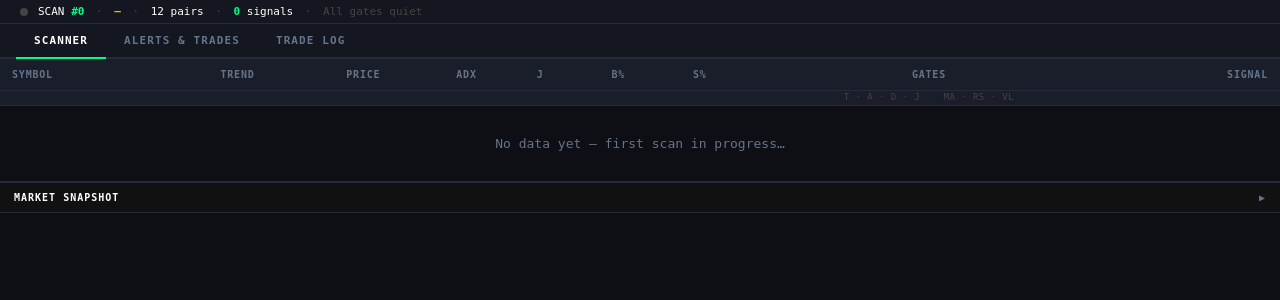
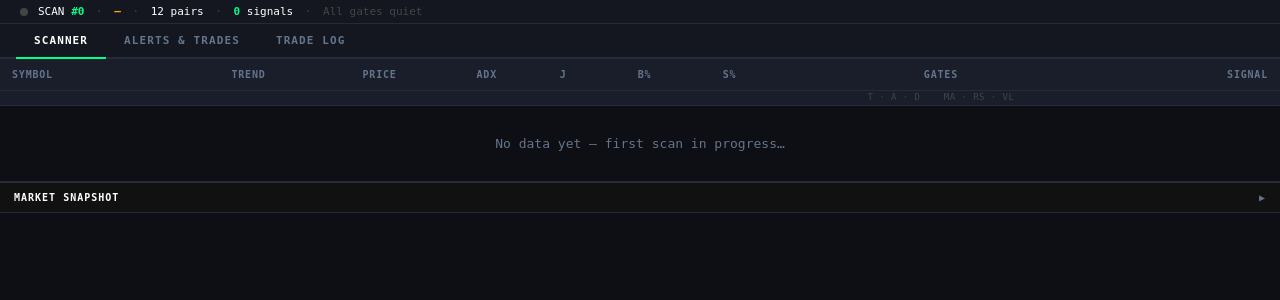
Before and after one commit to krishnanrvijay-afk/trend-scanner-part-deux, a FastAPI app: page / in a window 1280 px wide. Shown: the part 96-396 px from the top of the page. Run offline with FastAPI, Linux system fonts and the light colour scheme; data that the repository does not hold is empty.

Commit message:
change-9: remove J as TC hard gate — display only, 6-gate system (3 hard + 3 soft)

```diff
--- a/templates/dashboard.html
+++ b/templates/dashboard.html
@@ -828,7 +828,7 @@
         </tr>
         <tr class="gates-subheader">
           <td colspan="7"></td>
-          <td style="text-align:center">T &middot; A &middot; D &middot; J &nbsp;&nbsp; MA &middot; RS &middot; VL</td>
+          <td style="text-align:center">T &middot; A &middot; D &nbsp;&nbsp; MA &middot; RS &middot; VL</td>
           <td></td>
         </tr>
       </thead>
```
